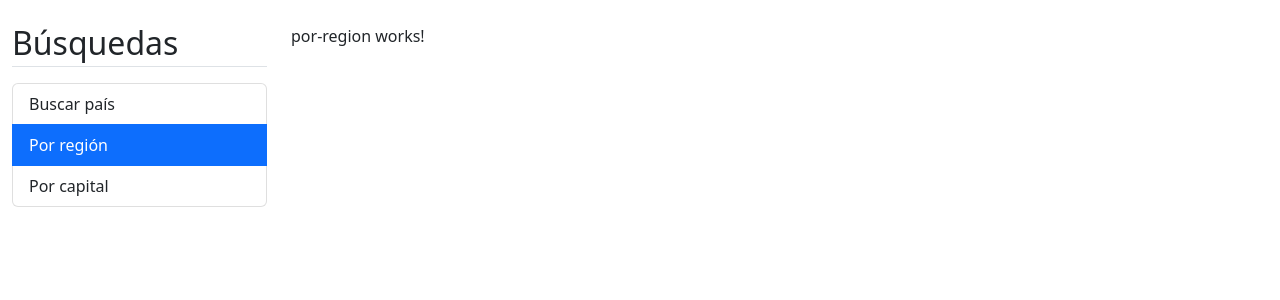
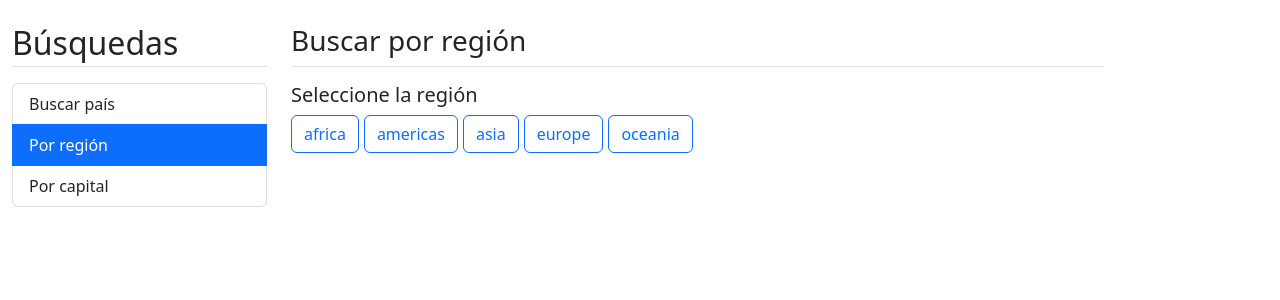
Before and after one commit to magadiflo/angular-paises-app, an Angular app: page /region in a window 1280 px wide. Shown: the top 300 px of the page. Built offline with nearby package versions, Linux system fonts and the light colour scheme.

Commit message:
ngClass, class y [class.]

```diff
--- a/src/app/pais/pages/por-region/por-region.component.html
+++ b/src/app/pais/pages/por-region/por-region.component.html
@@ -1 +1,16 @@
-<p>por-region works!</p>
+<h3>Buscar por región</h3>
+<strong class="d-block border-bottom mb-3">{{ regionActiva | titlecase }}</strong>
+
+<h5>Seleccione la región</h5>
+<div class="row">
+    <div class="col">
+
+        <!--* [class.btn-primary]="region === regionActiva" -->
+        <!--* [ngClass]="{'btn-primary': region === regionActiva,'btn-outline-primary': region !== regionActiva}" -->
+
+        <button type="button" *ngFor="let region of regiones" (click)="activarRegion(region)"
+            class="btn btn-outline-primary">
+            {{ region }}
+        </button>
+    </div>
+</div>
--- a/src/app/pais/pages/por-region/por-region.component.ts
+++ b/src/app/pais/pages/por-region/por-region.component.ts
@@ -4,13 +4,25 @@
   selector: 'app-por-region',
   templateUrl: './por-region.component.html',
   styles: [
+    `button {
+      margin-right: 5px;
+    }`
   ]
 })
 export class PorRegionComponent implements OnInit {
 
+  regiones: string[] = ['africa', 'americas', 'asia', 'europe', 'oceania'];
+  regionActiva: string = '';
+
   constructor() { }
 
   ngOnInit(): void {
+
+  }
+
+  activarRegion(region: string): void {
+    this.regionActiva = region;
+    //TODO: hacer el llamado al servicio para traer los paises por la región
   }
 
 }
```
